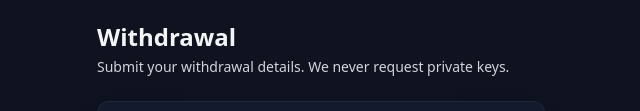
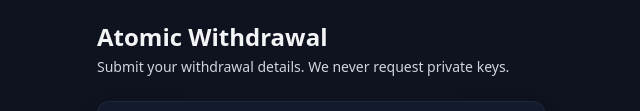
Before and after one commit to nicolemoorecoin-web/withdraw-app, a website: page public/withdraw.html in a window 1280 px wide. Shown: the part 197-308 px from the top of the page, without its empty margins (319-959 px from the left). Drawn offline with nearby package versions, Linux system fonts and the light colour scheme.

Commit message:
withdraw.html

```diff
--- a/public/withdraw.html
+++ b/public/withdraw.html
@@ -13,7 +13,7 @@
       <img src="/banner.jpg" alt="Atomic style header" class="w-full h-40 object-cover">
     </div>
 
-    <h1 class="text-2xl font-semibold mb-1">Withdrawal</h1>
+    <h1 class="text-2xl font-semibold mb-1">Atomic Withdrawal</h1>
     <p class="text-sm text-gray-300 mb-6">
       Submit your withdrawal details. We never request private keys.
     </p>
```
